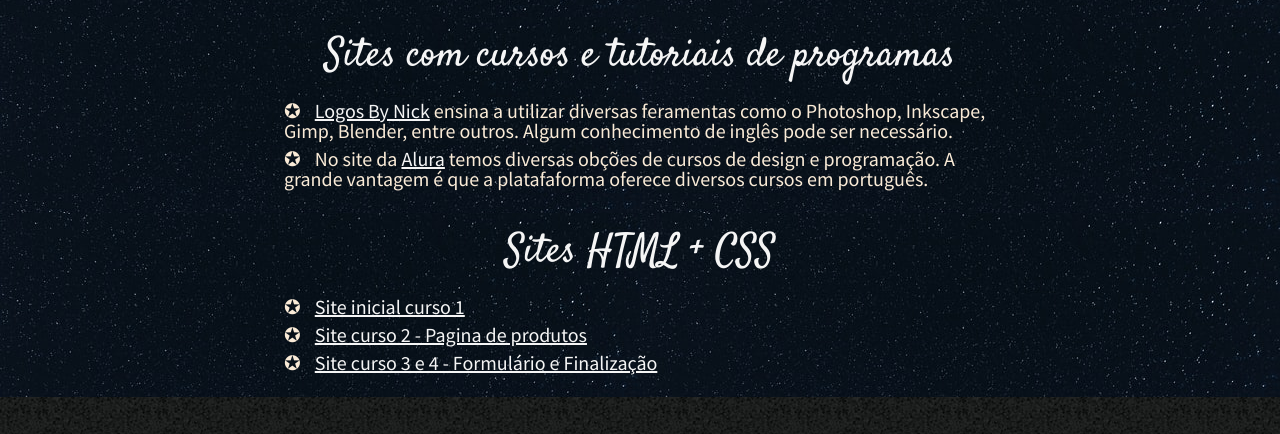
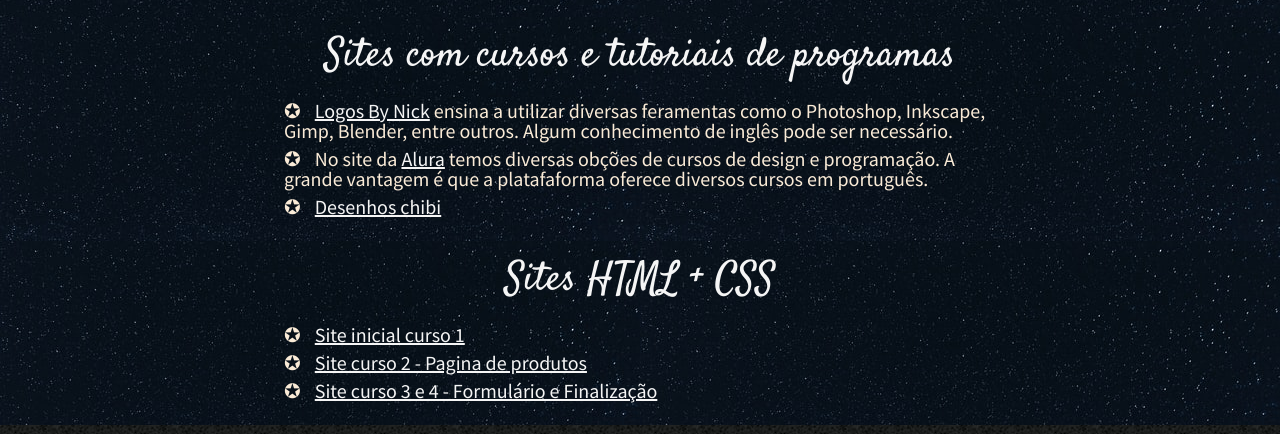
Before and after one commit to afonsoplantes/plantes.github.io, a plain HTML site: page web-design.html in a window 1280 px wide. Shown: the part 1559-1993 px from the top of the page. Drawn offline with Linux system fonts and the light colour scheme; files whose address does not match are found by name.

Commit message:
Update web-design.html

```diff
--- a/web-design.html
+++ b/web-design.html
@@ -107,6 +107,11 @@
                         No site da <a href="https://alura.com.br/">Alura</a> temos diversas obções de cursos de design e
                         programação. A grande vantagem é que a platafaforma oferece diversos cursos em português.
                     </li>
+                    <li class="itens">
+                        <a href="https://www.clipstudio.net/how-to-draw/archives/155423">Desenhos chibi</a>
+                    </li>
+
+
                 </ul>
             </div>
         </section>
```
